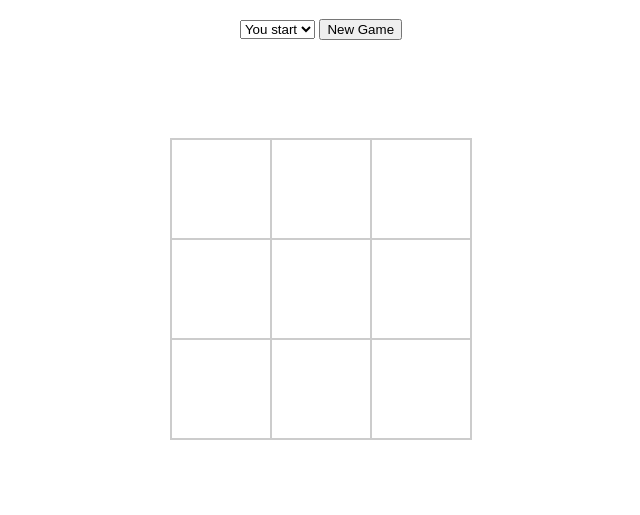
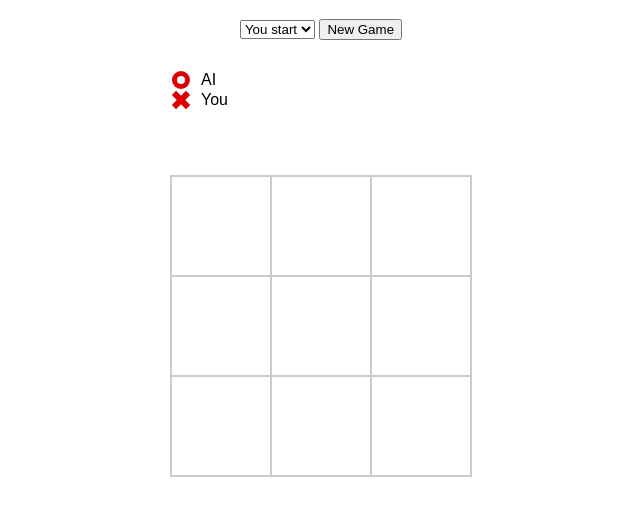
Before and after one commit to bchelli/tictactoe, a website: page index.html in a window 1280 px wide. Shown: the part 61-576 px from the top of the page, without its empty margins (319-959 px from the left). Drawn offline with nearby package versions, Linux system fonts and the light colour scheme.

Commit message:
Update the UI

```diff
--- a/css/main.css
+++ b/css/main.css
@@ -4,14 +4,19 @@ body{
   font-family: arial;
 }
 
+#winner{
+  margin-top: 15px;
+}
 #winner.hidden{
   visibility:hidden;
 }
 
+#board, #board-info{
+  width: 300px;
+  margin: 30px auto;
+}
 #board{
-  width: 300px;
   height: 300px;
-  margin: 30px auto;
   border: 1px solid #ccc;
 }
 
@@ -20,6 +25,12 @@ body{
     margin:0;
     list-style: none;
   }
+
+.cell-label{
+  text-align:left;
+  padding-left:30px;
+  line-height:20px;
+}
 
 .cell{
   padding:0;
@@ -35,8 +46,6 @@ body{
   width: 20px;
   height: 20px;
   border: none;
-  float:none;
-  margin: 20px auto 10px;
 }
 
   .cell:before, .cell:after{
--- a/index.html
+++ b/index.html
@@ -22,9 +22,20 @@
     </select>
     <button id="new-game">New Game</button>
 
-    <!-- The winner is.... -->
-    <div id="winner" class="hidden">
-      <div class="cell small" cell-type=""></div> is the winner
+    <div id="board-info">
+      <!-- The winner is.... -->
+      <div>
+        <div class="cell small" cell-type="circle"></div>
+        <div class="cell-label">AI</div>
+        <div class="cell small" cell-type="cross"></div>
+        <div class="cell-label">You</div>
+      </div>
+
+      <!-- The winner is.... -->
+      <div id="winner" class="hidden">
+        <div class="cell small" cell-type=""></div>
+        <div class="cell-label">is the winner</div>
+      </div>
     </div>
 
     <!-- The board -->
```
